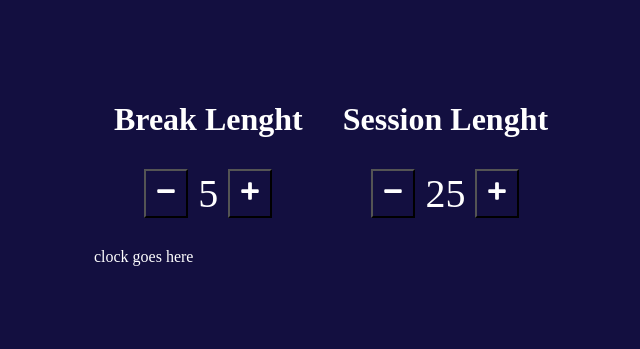
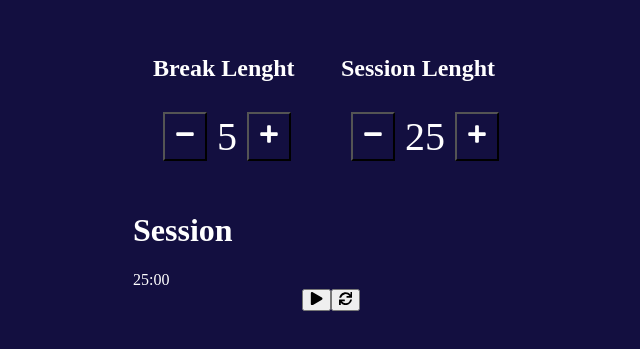
Before and after one commit to cvilla714/pomodoro-clock, a React (Create React App) app: page / in a window 1280 px wide. Shown: the part 237-586 px from the top of the page, without its empty margins (309-949 px from the left). Built offline with nearby package versions, Linux system fonts and the light colour scheme.

Commit message:
added the icons for play and pause and included them as buttons

```diff
--- a/src/index.js
+++ b/src/index.js
@@ -1,6 +1,6 @@
 import React from "react";
 import ReactDOM from "react-dom";
-import { FaMinus, FaPlus } from "react-icons/fa";
+import { FaMinus, FaPlus, FaPlay, FaSync, FaPause } from "react-icons/fa";
 
 import "./index.css";
 // import App from "./App";
@@ -34,7 +34,18 @@ class App extends React.Component {
           <SetTimer {...breakProps} />
           <SetTimer {...sessionProps} />
         </div>
-        <div>clock goes here</div>
+        <div className="clock-container">
+          <h1>Session</h1>
+          <span>25:00</span>
+          <div className="flex">
+            <button onClick={this.handlePlayPause}>
+              <FaPlay />
+            </button>
+            <button onClick={this.handleReset}>
+              <FaSync />
+            </button>
+          </div>
+        </div>
       </div>
     );
   }
@@ -42,7 +53,7 @@ class App extends React.Component {
 
 const SetTimer = (props) => (
   <div className="timer-container">
-    <h1>{props.title}</h1>
+    <h2>{props.title}</h2>
     <div className="flex actions-wrapper">
       <button onClick={props.handleDecrease}>
         <FaMinus />
```
